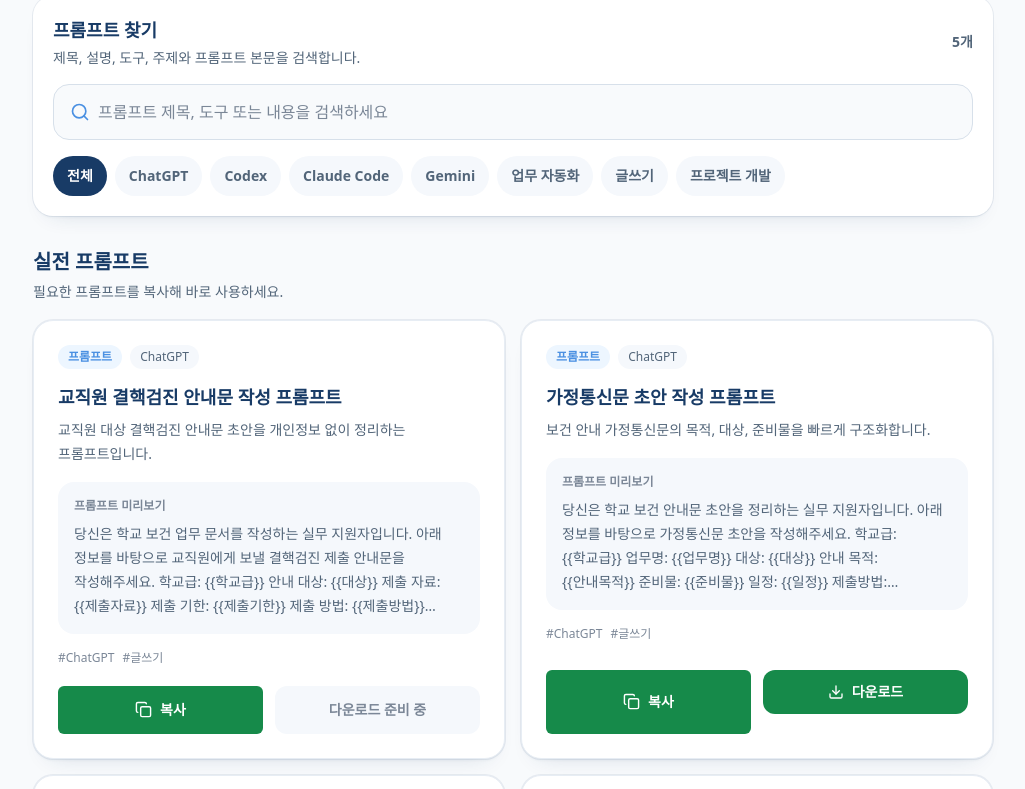
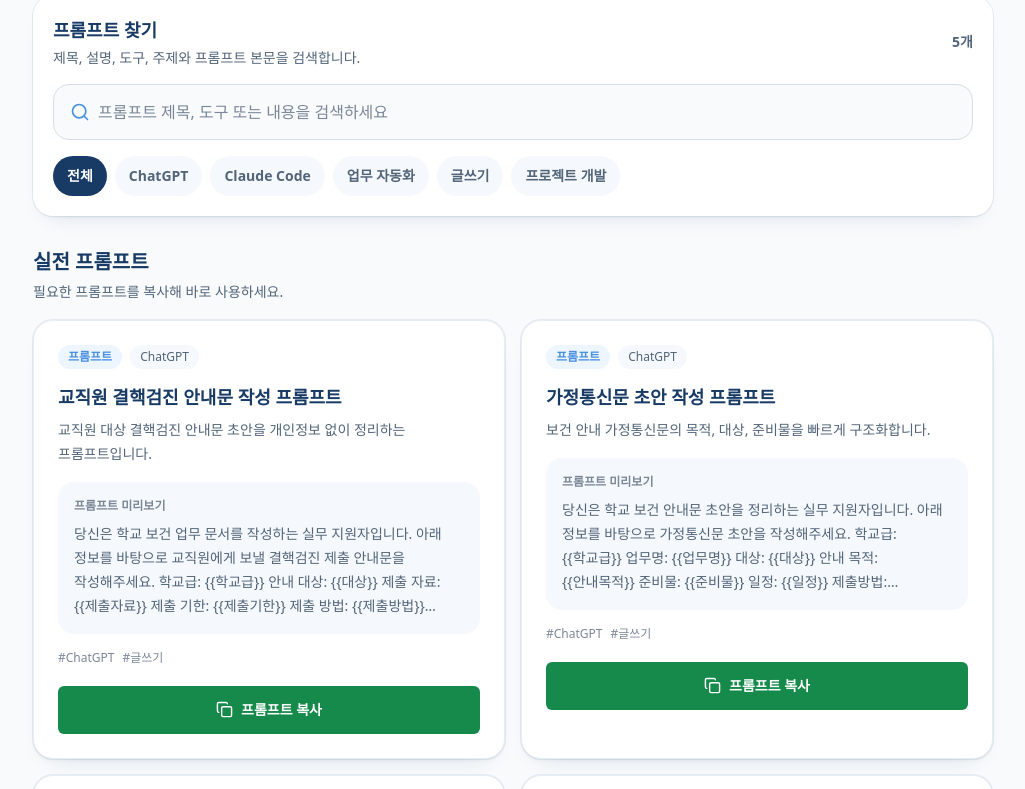
Before and after one commit to sungandi86-max/ai-school-health-resource-center, a Next.js app: page / in a window 1280 px wide. Shown: the part 379-1168 px from the top of the page, without its empty margins (127-1152 px from the left). Built offline with nearby package versions, Linux system fonts and the light colour scheme.

Commit message:
refactor: simplify prompt library home

```diff
--- a/src/app/layout.tsx
+++ b/src/app/layout.tsx
@@ -3,7 +3,7 @@ import "./globals.css";
 
 export const metadata: Metadata = {
   title: "실전 프롬프트 자료실 | AI School Health Resource Center",
-  description: "『보건교사를 위한 AI 업무 자동화』에서 사용하는 최신 프롬프트를 복사하고 다운로드하세요.",
+  description: "『보건교사를 위한 AI 업무 자동화』에서 사용하는 최신 프롬프트를 찾아 복사하세요.",
 };
 
 export default function RootLayout({
--- a/src/components/home/PromptLibrary.tsx
+++ b/src/components/home/PromptLibrary.tsx
@@ -2,7 +2,6 @@
 
 import { Search, X } from "lucide-react";
 import { useMemo, useState } from "react";
-import { DownloadButton } from "@/components/cms/DownloadButton";
 import { CopyResourceButton } from "@/components/resources/CopyResourceButton";
 import { PROMPT_CATEGORIES, promptLibraryItems, type PromptCategory, type PromptLibraryItem } from "@/data/promptLibrary";
 
@@ -43,11 +42,11 @@ export function PromptLibrary() {
             실전 프롬프트 자료실
           </h1>
           <p className="mt-4 max-w-2xl text-base leading-7 text-[var(--color-text-secondary)] sm:text-lg">
-            『보건교사를 위한 AI 업무 자동화』에서 사용하는 최신 프롬프트를 복사하거나 다운로드할 수 있습니다.
+            『보건교사를 위한 AI 업무 자동화』에서 사용하는 최신 프롬프트를 찾아 바로 복사할 수 있습니다.
           </p>
         </section>
 
-        <section id="prompts" className="mt-8 rounded-[20px] bg-white p-4 shadow-[var(--shadow-card)] sm:mt-10 sm:p-5" aria-labelledby="prompt-search-title">
+        <section id="prompts" className="mt-8 scroll-mt-20 rounded-[20px] bg-white p-4 shadow-[var(--shadow-card)] sm:mt-10 sm:p-5" aria-labelledby="prompt-search-title">
           <div className="flex items-center justify-between gap-4">
             <div>
               <h2 id="prompt-search-title" className="text-lg font-semibold text-[var(--color-brand-primary)]">
@@ -140,7 +139,7 @@ function PromptCard({ item }: { readonly item: PromptLibraryItem }) {
   const preview = content.replace(/\s+/g, " ").trim().slice(0, 180);
 
   return (
-    <article className="flex min-h-[390px] flex-col rounded-[20px] border border-[var(--color-border-subtle)] bg-white p-5 shadow-[var(--shadow-card)] transition hover:border-[var(--color-brand-secondary)] hover:shadow-[var(--shadow-card-hover)] sm:p-6">
+    <article className="flex flex-col rounded-[20px] border border-[var(--color-border-subtle)] bg-white p-5 shadow-[var(--shadow-card)] transition hover:border-[var(--color-brand-secondary)] hover:shadow-[var(--shadow-card-hover)] sm:p-6">
       <div className="flex flex-wrap gap-2">
         <span className="rounded-full bg-[var(--color-action-muted)] px-2.5 py-1 text-xs font-semibold text-[var(--color-action-primary)]">
           프롬프트
@@ -167,20 +166,8 @@ function PromptCard({ item }: { readonly item: PromptLibraryItem }) {
         ))}
       </div>
 
-      <div className="mt-auto grid gap-3 pt-5 sm:grid-cols-2">
-        <CopyResourceButton text={content} idleLabel="복사" className="w-full" />
-        {item.download ? (
-          <DownloadButton resourceId={item.id} resourceTitle={item.title} download={item.download} label="다운로드" className="w-full" />
-        ) : (
-          <button
-            type="button"
-            disabled
-            aria-label={`${item.title} 다운로드`}
-            className="inline-flex min-h-11 items-center justify-center rounded-xl bg-[var(--color-surface-muted)] px-4 text-sm font-semibold text-[var(--color-text-tertiary)]"
-          >
-            다운로드 준비 중
-          </button>
-        )}
+      <div className="pt-5">
+        <CopyResourceButton text={content} idleLabel="프롬프트 복사" className="w-full" />
       </div>
     </article>
   );
--- a/src/data/promptLibrary.ts
+++ b/src/data/promptLibrary.ts
@@ -1,14 +1,10 @@
-import { cmsResources } from "@/lib/cms";
 import { publishedResources } from "@/lib/resources";
 import type { Resource } from "@/types/resource";
-import type { CmsResourceVersion } from "@/types/cms";
 
 export const PROMPT_CATEGORIES = [
   "전체",
   "ChatGPT",
-  "Codex",
   "Claude Code",
-  "Gemini",
   "업무 자동화",
   "글쓰기",
   "프로젝트 개발",
@@ -16,28 +12,8 @@ export const PROMPT_CATEGORIES = [
 
 export type PromptCategory = (typeof PROMPT_CATEGORIES)[number];
 
-export type PromptDownload = CmsResourceVersion;
-
 export type PromptLibraryItem = Resource & {
   readonly categories: readonly PromptCategory[];
-  readonly download?: PromptDownload;
-};
-
-const cmsResourceIdByLegacyResourceId: Readonly<Record<string, string>> = {
-  "res-002": "res-family-letter-prompt",
-};
-
-const getDownload = (resourceId: string): PromptDownload | undefined => {
-  const cmsResourceId = cmsResourceIdByLegacyResourceId[resourceId];
-  const cmsResource = cmsResourceId
-    ? cmsResources.find((resource) => resource.id === cmsResourceId)
-    : undefined;
-
-  if (!cmsResource || !["MD", "TXT"].includes(cmsResource.fileType) || !cmsResource.filePath) {
-    return undefined;
-  }
-
-  return cmsResource;
 };
 
 const hasText = (resource: Resource, values: readonly string[]): boolean => {
@@ -51,9 +27,6 @@ const getCategories = (resource: Resource): readonly PromptCategory[] => {
   if (resource.tools.some((tool) => tool === "ChatGPT" || tool === "ChatGPT Work")) {
     categories.push("ChatGPT");
   }
-  if (resource.tools.includes("Codex")) {
-    categories.push("Codex");
-  }
   if (resource.tools.includes("Claude Code")) {
     categories.push("Claude Code");
   }
@@ -63,7 +36,7 @@ const getCategories = (resource: Resource): readonly PromptCategory[] => {
   if (hasText(resource, ["안내문", "가정통신문", "원고", "글쓰기"])) {
     categories.push("글쓰기");
   }
-  if (resource.tools.some((tool) => tool === "Codex" || tool === "Claude Code") || hasText(resource, ["프로젝트"])) {
+  if (resource.tools.includes("Claude Code") || hasText(resource, ["프로젝트"])) {
     categories.push("프로젝트 개발");
   }
 
@@ -77,11 +50,8 @@ export const promptLibraryItems: readonly PromptLibraryItem[] = publishedResourc
       resource.content,
   )
   .map((resource) => {
-    const download = getDownload(resource.id);
-
     return {
       ...resource,
       categories: getCategories(resource),
-      ...(download ? { download } : {}),
     };
   });
```
